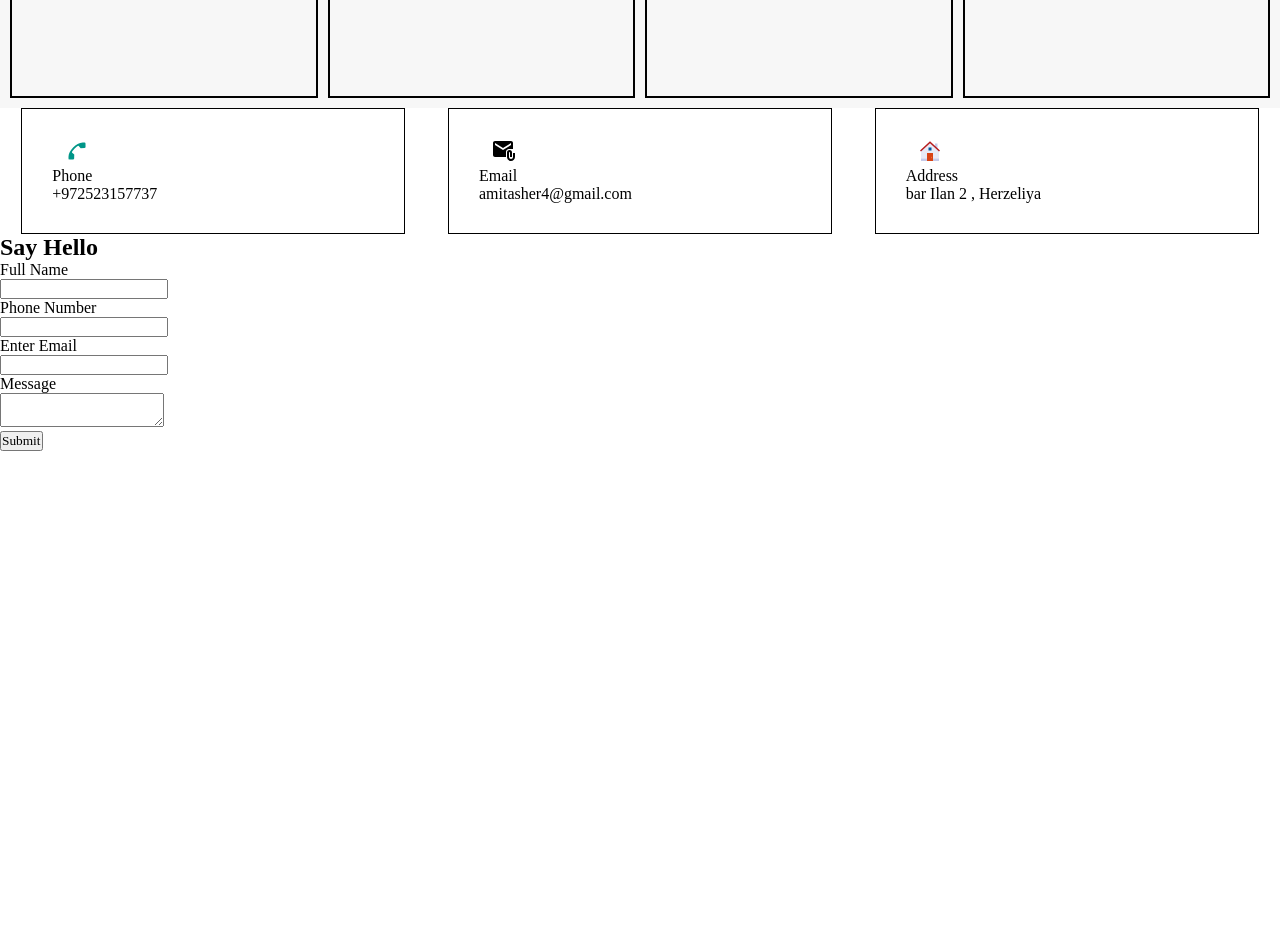
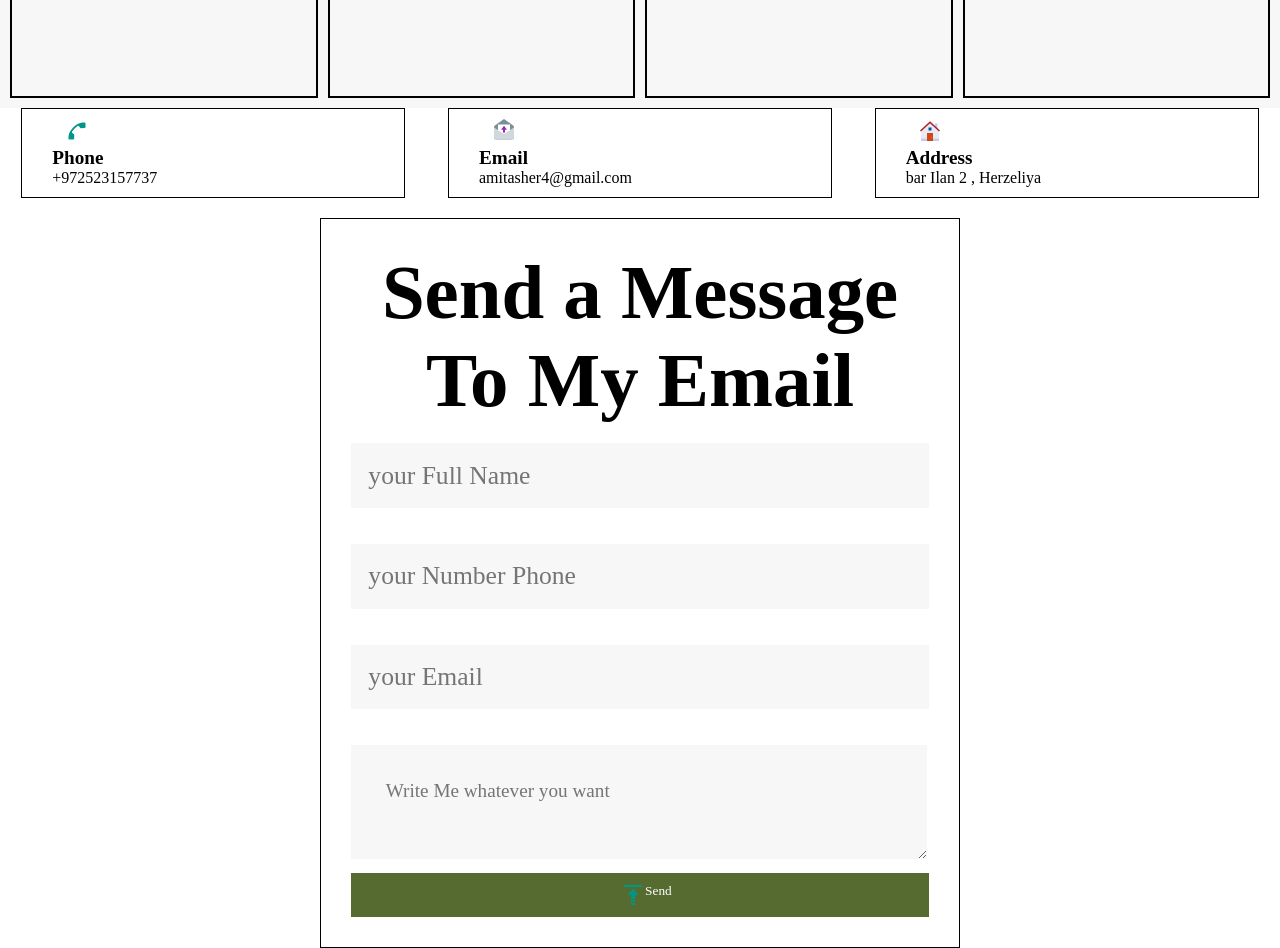
Before and after one commit to amitAsher22/protfolioApp, a React (Create React App) app: page / in a window 1280 px wide. Shown: the part 1800-2748 px from the top of the page. Before the commit the page ends 2251 px from the top, so only its background shows below. Built offline with nearby package versions, Linux system fonts and the light colour scheme.

Commit message:
protfolio almose done

```diff
--- a/src/components/ContactMe.js
+++ b/src/components/ContactMe.js
@@ -2,12 +2,14 @@ import React, { useState , useRef} from "react";
 import emailjs from 'emailjs-com';
 import '../css/contaceMe.css'
 import { FcPhone } from "react-icons/fc";
-import { MdAttachEmail } from "react-icons/md";
 import { FcHome } from "react-icons/fc";
+import { FcFeedback } from "react-icons/fc";
+import { FcOk } from "react-icons/fc";
+import { FcUpload } from "react-icons/fc";
 
 const Result = ()=>{
   return(
-    <p>Your message has been successfuly</p>
+    <p>Your message has been successfuly <FcOk/></p>
   )
 }
 
@@ -35,17 +37,17 @@ const sendEmail = (e) => {
     <div className="contact_info">
     <div className="row1">
     <FcPhone/>
-      <p>Phone</p>
+      <p className="titleDeatils">Phone</p>
       <p>+972523157737</p>
     </div>
     <div className="row1">
-    <MdAttachEmail/>
-       <p>Email</p>
+    <FcFeedback/>
+       <p className="titleDeatils">Email</p>
       <p>amitasher4@gmail.com</p>
     </div>
     <div className="row1">
     <FcHome/>
-    <p>Address</p>
+    <p className="titleDeatils">Address</p>
       <p>bar Ilan 2 , Herzeliya</p>
     </div>
 
@@ -54,25 +56,28 @@ const sendEmail = (e) => {
     {/* ////////////////////////////////////// form */}
       <form ref={form}   onSubmit={sendEmail}>
       <div className="formWord">
-      <h2>Say Hello</h2>
-      <span>Full Name</span>
+      <h2 className="titleMessage">Send a Message To My Email</h2>
+      {/* <span>Full Name</span> */}
       <br/>
-      <input className="input100" type="text" name="fullName" required/>
+      <input placeholder="your Full Name" className="input100" type="text" name="fullName" required/>
       <br/>
-      <span>Phone Number</span>
+      {/* <span>Phone Number</span> */}
       <br/>
-      <input className="input100" type="text" name="phone" required/>
+      <input placeholder="your Number Phone" className="input100" type="text" name="phone" required/>
       <br/>
-      <span>Enter Email</span>
+      {/* <span>Enter Email</span> */}
       <br/>
-      <input className="input100" type="text" name="email" required/>
+      <input placeholder="your Email" className="input100" type="text" name="email" required/>
       <br/>
-      <div className="formWord">
-      <span>Message</span>
+      <div className="formWord1">
+      {/* <span>Message</span> */}
       <br/>
-      <textarea name="message" required></textarea>
+      <textarea placeholder="Write Me whatever you want" name="message" className="inputTextArea" required></textarea>
       <br/>
-      <button>Submit</button>
+      <div className="divBtnSubmit">
+      <button className="btnSubmit"><FcUpload/>  Send </button>
+      </div>
+
       <div className="row">
           {result ? <Result/> : null}
       </div>
--- a/src/css/contaceMe.css
+++ b/src/css/contaceMe.css
@@ -1,10 +1,73 @@
 .contact_info{
   display: flex;
   justify-content: space-around;
+  font-family: 'Exo', sans-serif;
+
 }
 
 .row1{
   border: 1px solid black;
+  padding: 10px 30px;
+  width: 30%;
+  margin-bottom: 20px;
+}
+
+.formWord{
+  border: 1px solid black;
+  text-align: left;
+  display: flex;
+  flex-direction: column;
+  width: 50%;
+  margin: auto;
   padding: 30px;
-  width: 30%;
 }
+
+.input100{
+  padding: 10px;
+  background-color: rgb(247, 247, 247);
+  padding: 3%;
+  border: none;
+  font-size: 2vw;
+}
+
+.titleMessage{
+  text-align: center;
+  font-size: 6vw;
+}
+
+.btnSubmit{
+  background-color: darkolivegreen;
+  color: white;
+  width: 100%;
+  padding: 10px 50px;
+  display: flex;
+  justify-content: center;
+  justify-items: center;
+  border: none;
+
+
+}
+.btnSubmit:hover{
+  cursor: pointer;
+}
+
+.inputTextArea{
+  width: 45vw;
+  background-color: rgb(247, 247, 247);
+  padding: 6%;
+  border: none;
+  font-size: 1.5vw;
+
+
+}
+
+.titleDeatils{
+  font-size: larger;
+  font-weight: 900;
+}
+.divBtnSubmit{
+display: flex;
+justify-content: center;
+margin-top: 10px;
+
+}
```
